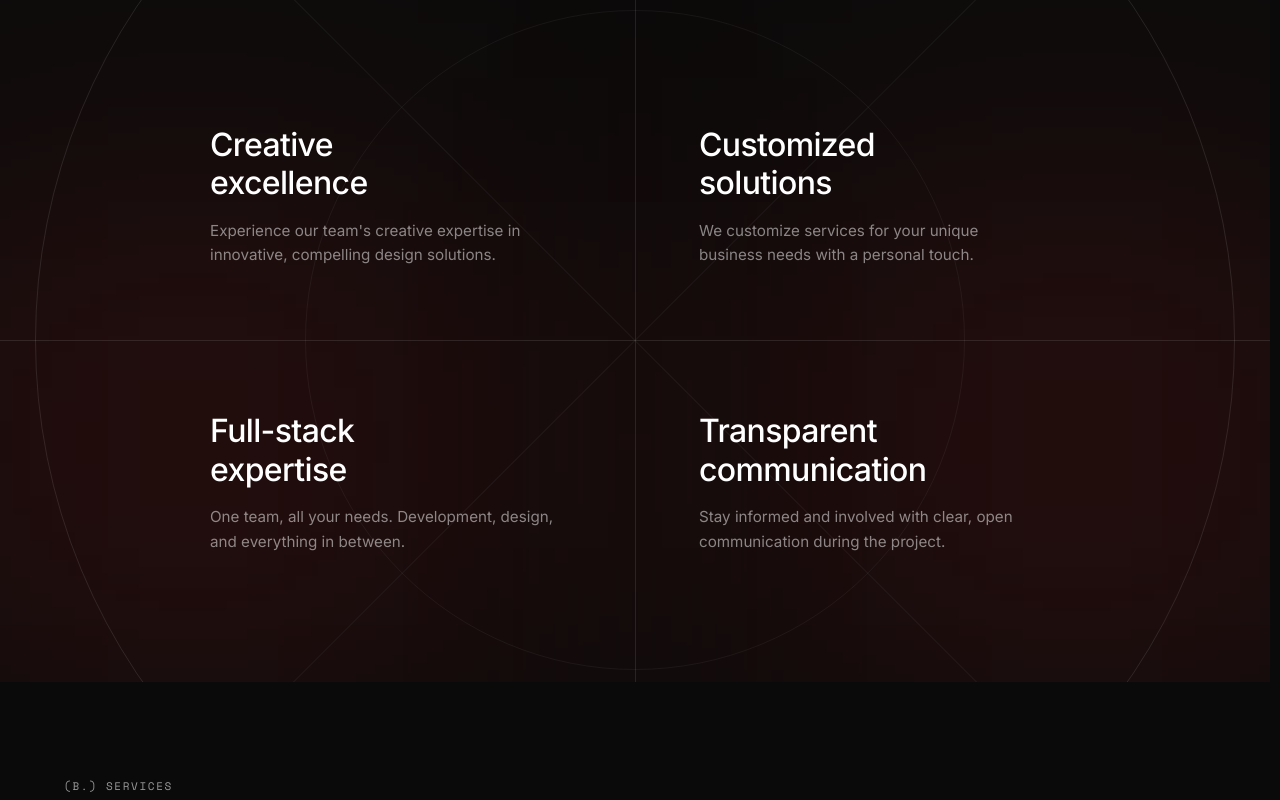
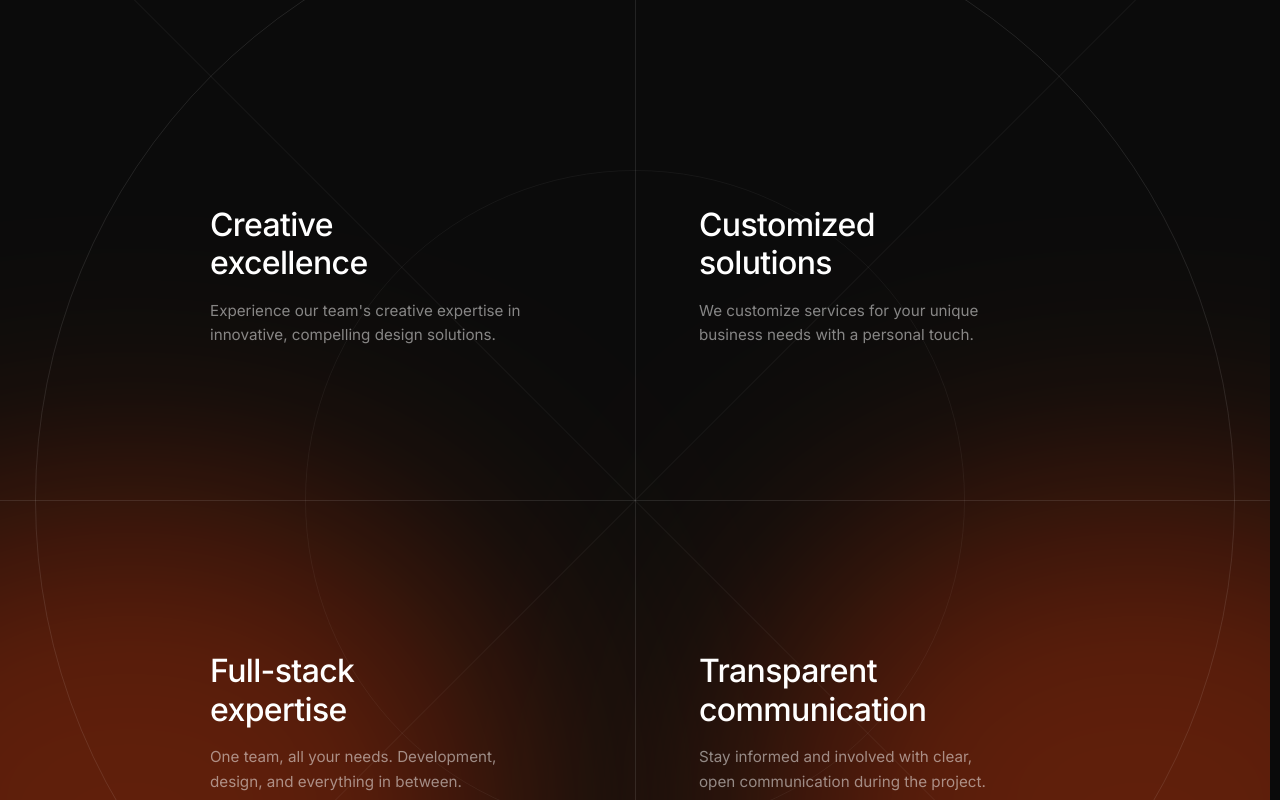
Before and after one commit to mattered-digital/Mattereddigital, a Next.js app: page / in a window 1280 px wide. Shown: the part 4540-5340 px from the top of the page. Built offline with nearby package versions, Linux system fonts and the light colour scheme.

Commit message:
style: update service section glow effects and refine card layout spacing

```diff
--- a/components/ServicesSection.tsx
+++ b/components/ServicesSection.tsx
@@ -92,8 +92,8 @@ export default function ServicesSection() {
       className="relative min-h-screen w-full overflow-hidden bg-[#0b0b0b] px-6 py-24 md:flex md:flex-col md:items-center md:justify-center md:py-32"
     >
       {/* RED GLOW OVERLAYS */}
-      <div className="pointer-events-none absolute bottom-0 left-[-10%] h-[60vh] w-[50vw] bg-red-600/10 blur-[150px] md:bg-red-600/15" />
-      <div className="pointer-events-none absolute bottom-0 right-[-10%] h-[60vh] w-[50vw] bg-red-600/10 blur-[150px] md:bg-red-600/15" />
+      <div className="pointer-events-none absolute bottom-[10%] left-[-20%] h-[70vh] w-[50vw] rounded-full bg-[#ff3b00] opacity-[0.25] mix-blend-screen blur-[120px] md:bottom-[-10%] md:h-[80vh] md:w-[60vw] md:opacity-[0.35]" />
+      <div className="pointer-events-none absolute bottom-[10%] right-[-20%] h-[70vh] w-[50vw] rounded-full bg-[#ff3b00] opacity-[0.25] mix-blend-screen blur-[120px] md:bottom-[-10%] md:h-[80vh] md:w-[60vw] md:opacity-[0.35]" />
 
       <div className="relative z-10 mx-auto w-full max-w-6xl">
         {/* HEADING */}
@@ -137,13 +137,13 @@ export default function ServicesSection() {
                 ref={(el) => {
                   if (el) cardsRef.current[index] = el;
                 }}
-                className="opacity-0"
+                className="flex flex-col justify-center py-6 opacity-0 md:py-16 lg:py-20"
               >
                 <div className="flex flex-col text-left">
                   <h3 className="whitespace-pre-line text-[1.75rem] font-medium leading-[1.2] tracking-tight text-white md:text-[2rem]">
                     {service.title}
                   </h3>
-                  <p className="mt-3 text-[0.95rem] leading-relaxed text-white/50 md:mt-4 md:pr-4">
+                  <p className="mt-3 text-[0.95rem] leading-relaxed text-white/50 md:mt-4 md:pr-4 lg:pr-12">
                     {service.description}
                   </p>
                 </div>
```
